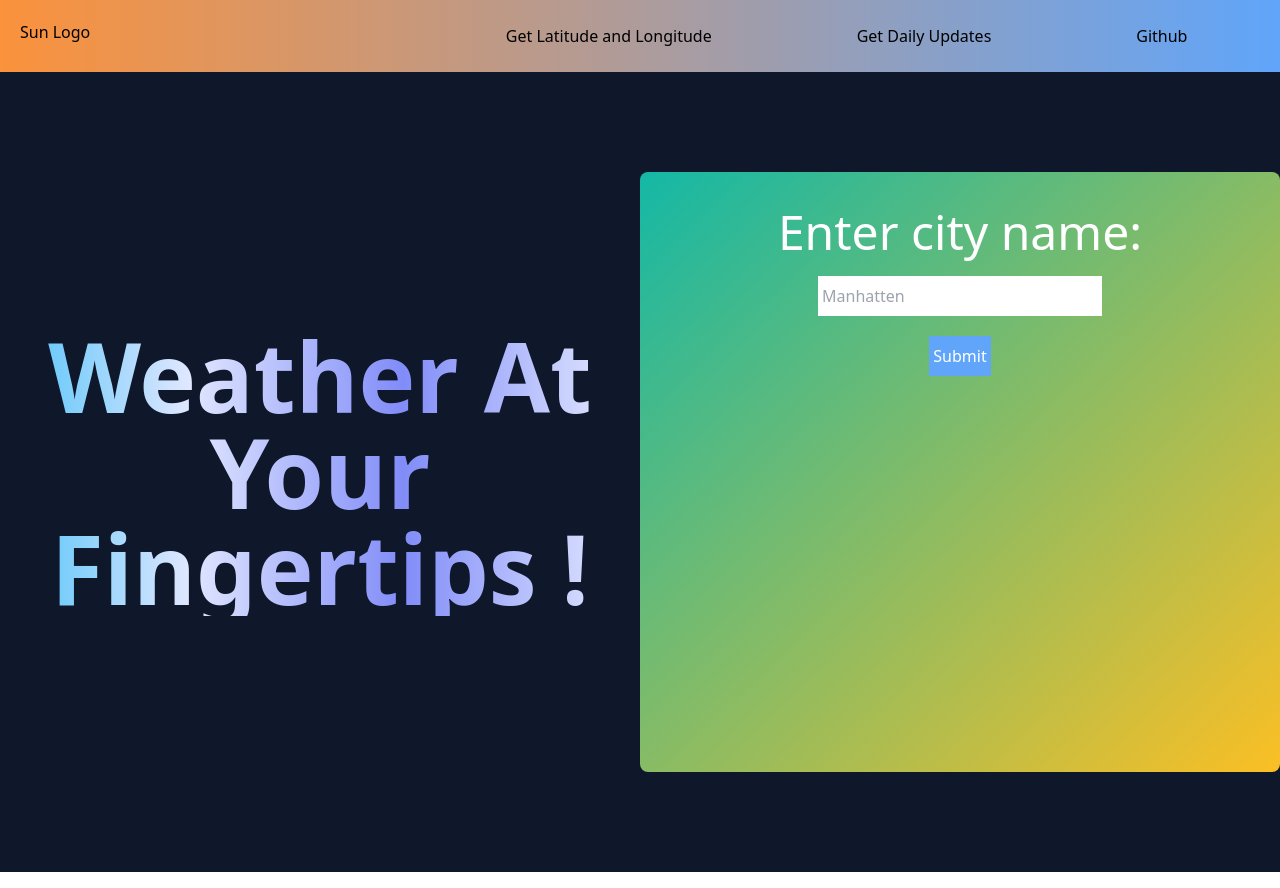
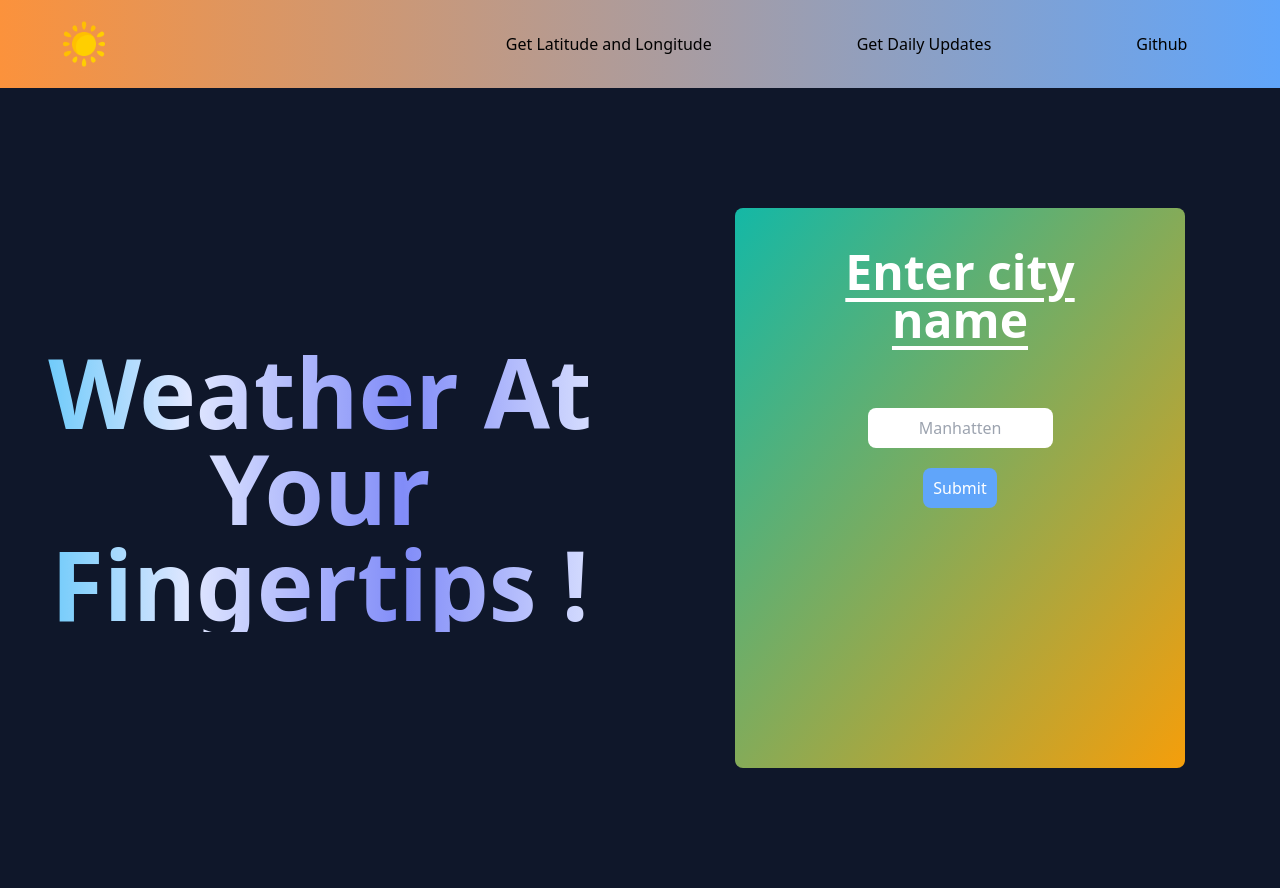
Before and after one commit to SwaroopBaibhav/weatherApplication, a React (Vite) app: page / in a window 1280 px wide. Built offline with nearby package versions, Linux system fonts and the light colour scheme.

Commit message:
card and styling added

```diff
--- a/package.json
+++ b/package.json
@@ -12,6 +12,7 @@
   "dependencies": {
     "chart.js": "^4.4.7",
     "react": "^18.3.1",
+    "react-bootstrap": "^2.10.7",
     "react-dom": "^18.3.1",
     "react-hook-form": "^7.54.2"
   },
--- a/src/App.jsx
+++ b/src/App.jsx
@@ -1,18 +1,17 @@
 import { useState } from 'react'
-import reactLogo from './assets/react.svg'
-import viteLogo from '/vite.svg'
 import './App.css'
 import Hero from './components/Hero'
 import Header from './components/Header'
+import ContextProvider from './context/ContextProvider'
 
 function App() {
   const [count, setCount] = useState(0)
 
   return (
-    <div className='flex flex-col'>
+    <ContextProvider className='flex flex-col'>
       <Header />
       <Hero />
-    </div>
+    </ContextProvider>
   )
 }
 
--- a/src/components/Header.jsx
+++ b/src/components/Header.jsx
@@ -4,19 +4,19 @@ function Header() {
   return (
     <div className='sticky top-0'>
         <header>
-            <nav className='flex justify-around p-5 bg-gradient-to-r from-orange-400 to-blue-400'>
+            <nav className='flex justify-around p-5 bg-gradient-to-r from-orange-400 to-blue-400 items-center'>
             <div id='LogoImage' className='w-1/3'>
-                {/* <img src="https://e7.pngegg.com/pngimages/487/562/png-clipart-sun-logo-sunlight-thumbnail.png" className='mix-blend-multiply' alt="" /> */}
-                <h2>Sun Logo</h2>
+                <p></p>
+                <img src="src\assets\sun.png" className='aspect-square h-12 ml-10' alt="" />
             </div>
             <div id='NavigationLinks' className='flex justify-around w-2/3'>
-                <div className='hover:scale-105 hover:bg-orange-400 hover:ease-in duration-100 p-1 rounded-lg'>
+                <div className='hover:scale-105 hover:bg-orange-400 hover:ease-in duration-100 p-1.5 rounded-lg'>
                 <a href="">Get Latitude and Longitude</a>
                 </div>
-                <div className='hover:scale-105 hover:bg-orange-400 hover:ease-in duration-100 p-1 rounded-lg'>
+                <div className='hover:scale-105 hover:bg-orange-400 hover:ease-in duration-100 p-1.5 rounded-lg'>
                 <a href="">Get Daily Updates</a>
                 </div>
-                <div className='hover:scale-105 hover:bg-orange-400 hover:ease-in duration-100 p-1 rounded-lg'>
+                <div className='hover:scale-105 hover:bg-orange-400 hover:ease-in duration-100 p-1.5 rounded-lg'>
                 <a href="">Github</a>
                 </div>
             </div>
--- a/src/components/Hero.jsx
+++ b/src/components/Hero.jsx
@@ -1,13 +1,13 @@
-import React, { useEffect, useState } from 'react'
+import React, { useContext, useEffect, useState } from 'react'
 import { useForm } from 'react-hook-form'
+import NavCards from './NavCards';
+import weatherContext from '../context/ContextAPI';
 
 function Hero() {
 
     const apiKey = import.meta.env.VITE_openWeather_APIKey;
-
     const {register, handleSubmit, getValues} = useForm();
-
-    const [data, setData] = useState(null)
+    const {weather, setWeather} = useContext(weatherContext)
 
 
     const getAxis = async(city, apiKey) => {
@@ -20,24 +20,20 @@ function Hero() {
         }
     }
 
-    const weather = async(city, apiKey) => {
 
+    const getWeather = async(city, apiKey) => {
         const location = await getAxis(city, apiKey);
         const {lon, lat} = location[0];
-        console.log(lon, lat);
-
         try {
-            const response = await fetch(`https://api.openweathermap.org/data/2.5/weather?lat=${lat}&lon=${lon}&appid=${apiKey}`);
-            // const response = await fetch(`https://api.openweathermap.org/data/2.5/weather?q=${city}&appid=${apiKey}&units=metric`);
-            // const response = await fetch(`https://api.weatherapi.com/v1/current.json?q=${city}&lang=en&key=${apiKey}`);
+            const response = await fetch(`https://api.openweathermap.org/data/2.5/weather?lat=${lat}&lon=${lon}&appid=${apiKey}&units=metric`);
             const data = await response.json();
-            setData(data)
+            setWeather(data)
         } catch (error) {
             console.log('Error :: get weather error :: ' + error);
         }
     }
 
-    console.log(data);
+    console.log(weather);
 
     return (
     <div className='w-full h-screen text-center text-white items-center bg-slate-900 flex'>
@@ -46,21 +42,32 @@ function Hero() {
         </div>
 
 
-        <div id='rightSide' className='flex w-2/4 gap-5 flex-col rounded-lg p-5 h-3/4 bg-gradient-to-tl from-amber-400 to-teal-500'>
-            <form onSubmit={handleSubmit((e) => weather(e.city, apiKey))} className='flex flex-col items-center gap-5 p-4'>
-                <h2 className='text-5xl'>Enter city name: </h2>
-                <input type="text" className='p-1 text-black h-10 w-1/2' onChange={(e) => setCity(e.target.value)} {...register('city', {required: 'This is required !!!'})} placeholder='Manhatten'/>
-                <button type='submit' className='p-1 h-10 bg-blue-400'>Submit</button>
-            </form>
-            {data && (
-                <div className='flex flex-col text-4xl font-bold items-center'>
-                    {/* <p>{getValues().city}</p> */}
-                    {/* <img src={`https://openweathermap.org/img/wn/${data.weather[0].icon}@2x.png`} className='aspect-square w-24' alt="" />
-                    <p>Temperature: {data.main.temp}</p>
-                    <p>Humidity: {data.main.humidity}</p> */}
-                </div>
-            )}
+        <div id='rightSide' className='flex w-2/4 gap-5 p-5 h-3/4 justify-center'>
+            <div className='flex flex-col items-center p-10 rounded-lg w-3/4 bg-gradient-to-tl from-amber-500 to-teal-500'>
+                <form onSubmit={handleSubmit((e) => getWeather(e.city, apiKey))} className='flex flex-col gap-5 items-center'>
+                    <h2 className='text-5xl font-extrabold font-sans underline underline-offset-8'>Enter city name </h2>
+                    <br />
+                    <input type="text" className='p-1 text-black rounded-lg h-10 w-1/2 text-center' onChange={(e) => setCity(e.target.value)} {...register('city', {required: 'This is required !!!'})} placeholder='Manhatten'/>
+                    <button
+                    type='submit'
+                    className='px-2.5 py-2 rounded-lg h-10 bg-blue-400 hover:bg-gradient-to-r hover:from-blue-400 hover:to-blue-500 hover:shadow-lg hover:ease-in duration-300 transition-all'
+                    >
+                    Submit
+                    </button>
+                </form>
+                {weather && (
+                    <div className='flex flex-col text-4xl font-bold items-center'>
+                        <p>{(getValues().city).charAt(0).toUpperCase() + (getValues().city).slice(1)}</p>
+                        <img src={`https://openweathermap.org/img/wn/${weather.weather[0].icon}@2x.png`} className='aspect-square w-24' alt="" />
+                        <p>Temperature: {weather.main.temp} <sup>o</sup>C</p>
+                        <p>Humidity: {weather.main.humidity}</p>
+                    </div>
+                )}
+            </div>
         </div>
+
+        <NavCards props={{bottom:'red', top: 'yellow'}}/>
+
     </div>
   )
 }
--- /dev/null
+++ b/src/components/NavCards.jsx
@@ -0,0 +1,11 @@
+function NavCards({props}) {
+  return (
+    <div className={`rounded-lg bg-gradient-to-tl from-${props.bottom}-500 to-${props.top}-500`}>
+        <div className="h-1/4 w-3/4">
+
+        </div>
+    </div>
+  );
+}
+
+export default NavCards;
--- /dev/null
+++ b/src/context/ContextAPI.js
@@ -0,0 +1,5 @@
+import { createContext } from "react";
+
+const weatherContext = createContext();
+
+export default weatherContext;
--- /dev/null
+++ b/src/context/ContextProvider.jsx
@@ -0,0 +1,15 @@
+import React, { useState } from 'react'
+import weatherContext from './ContextAPI'
+
+function ContextProvider({children}) {
+
+    const [weather, setWeather] = useState(null);
+
+  return (
+    <weatherContext.Provider value={{weather, setWeather}}>
+        {children}
+    </weatherContext.Provider>
+  )
+}
+
+export default ContextProvider;
--- /dev/null
+++ b/src/customHook/getWeatherHook.js
@@ -0,0 +1,23 @@
+const getAxis = async(city, apiKey) => {
+    try {
+        const response = await fetch(`http://api.openweathermap.org/geo/1.0/direct?q=${city}&limit=5&appid=${apiKey}`);
+        const geoLocation = await response.json();
+        return geoLocation;
+    } catch (error) {
+        console.log('Error :: get Latitude and Longitude error :: ' + error);
+    }
+}
+
+const getWeather = async(city, apiKey) => {
+    const location = await getAxis(city, apiKey);
+    const {lon, lat} = location[0];
+    try {
+        const response = await fetch(`https://api.openweathermap.org/data/2.5/weather?lat=${lat}&lon=${lon}&appid=${apiKey}&units=metric`);
+        const data = await response.json();
+        setWeather(data)
+    } catch (error) {
+        console.log('Error :: get weather error :: ' + error);
+    }
+}
+
+export default {getAxis, getWeather};
```
Also changed, not shown: src/assets/sun.png (added), 1 other file (tests, documents, lock files or other folders).
